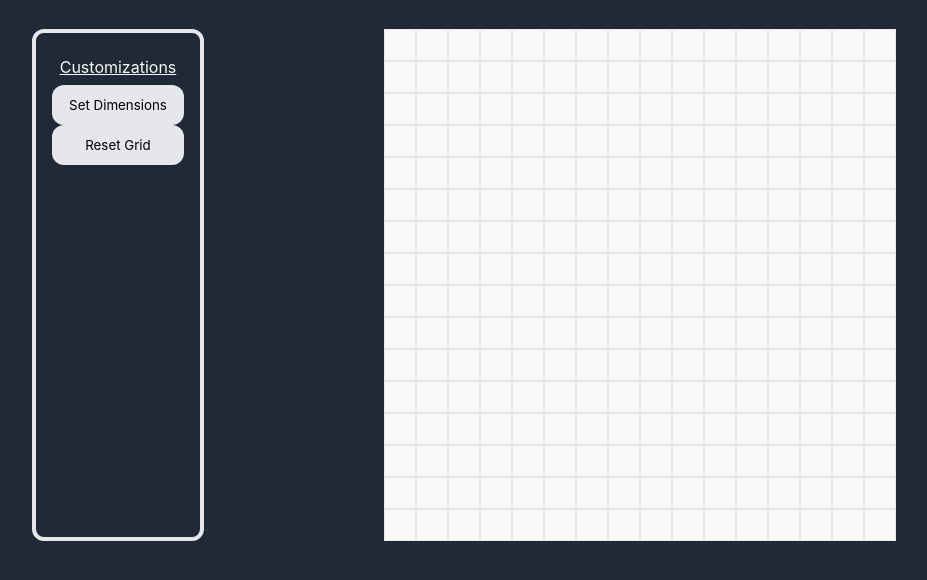
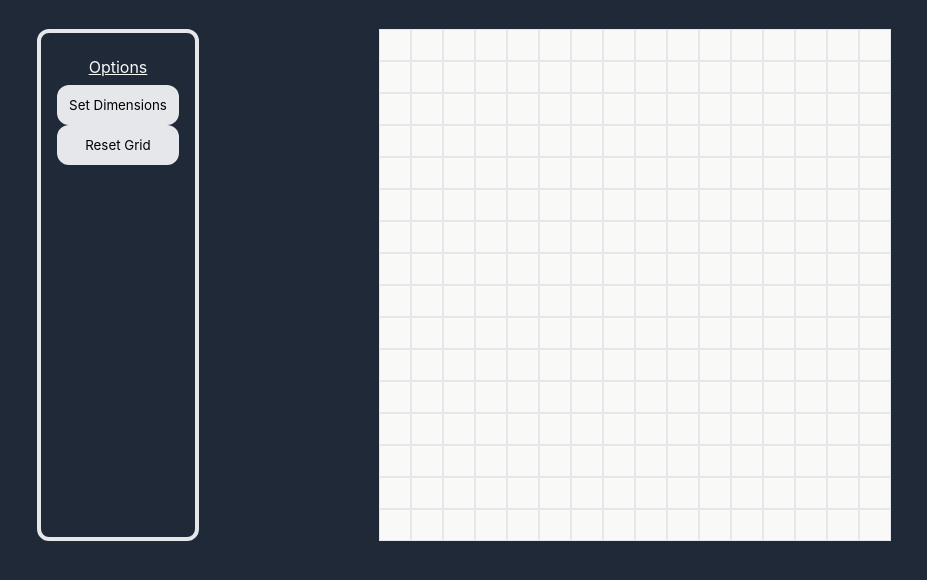
Before and after one commit to DanielLimWeiEn/odin-etch-a-sketch, a plain HTML site: page index.html in a window 1280 px wide. Shown: the part 126-706 px from the top of the page, without its empty margins (176-1103 px from the left). Drawn offline with Linux system fonts and the light colour scheme.

Commit message:
Minor changes

```diff
--- a/index.html
+++ b/index.html
@@ -15,7 +15,7 @@
     <div class="container">
         <div class="customization">
             <div class="subtitle">
-                Customizations
+                Options
             </div>
             <button id="dimension">Set Dimensions</button>
             <button id="reset">Reset Grid</button>
--- a/styles.css
+++ b/styles.css
@@ -43,6 +43,7 @@ body {
 .subtitle {
     padding: 8px;
     text-decoration: underline;
+    text-align: center;
 }
 
 .drawingGrid {
```
